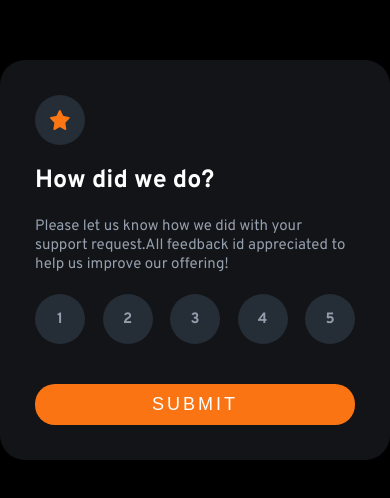
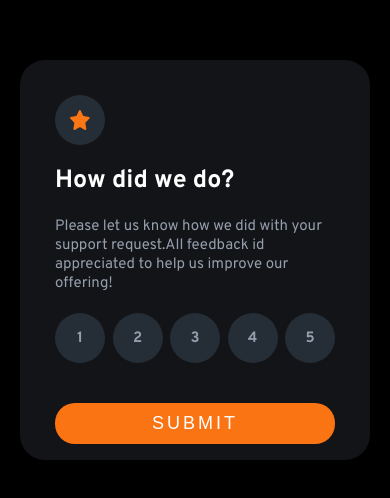
Before and after one commit to Arthur212519/Interactive-rating-component, a plain HTML site: page index.html in a window 390 px wide. Shown: the part 162-660 px from the top of the page. Drawn offline with Linux system fonts and the light colour scheme.

Commit message:
responsividade

```diff
--- a/src/css/responsive.css
+++ b/src/css/responsive.css
@@ -0,0 +1,5 @@
+@media(max-width:500px){
+.container{
+   margin:0 2rem;
+}
+    }
--- a/src/css/style.css
+++ b/src/css/style.css
@@ -11,7 +11,7 @@ body{
 }
 .container{
     background-color: var(--Very-Dark-neutral);
-    height:40rem;
+    max-height:40rem;
     width: 40rem;
     border-radius: 2.5rem;
 }
```
